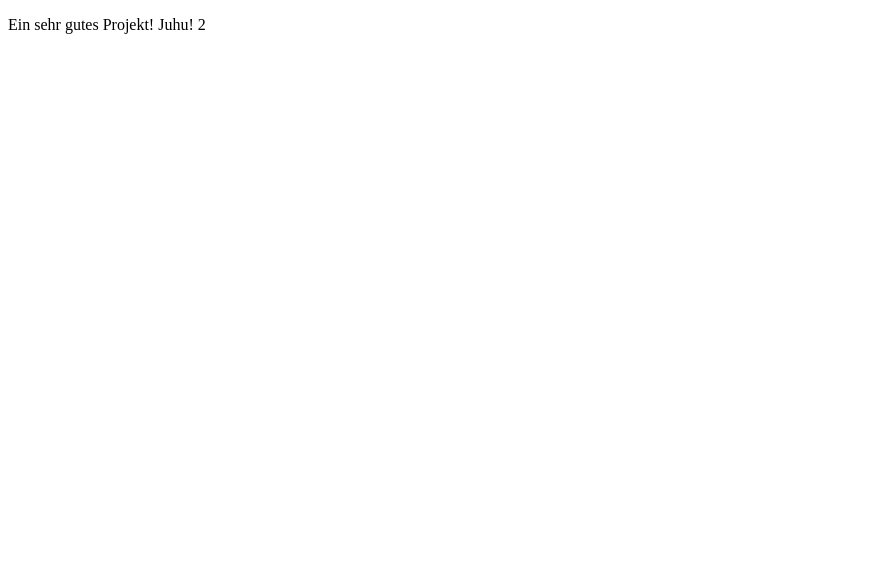
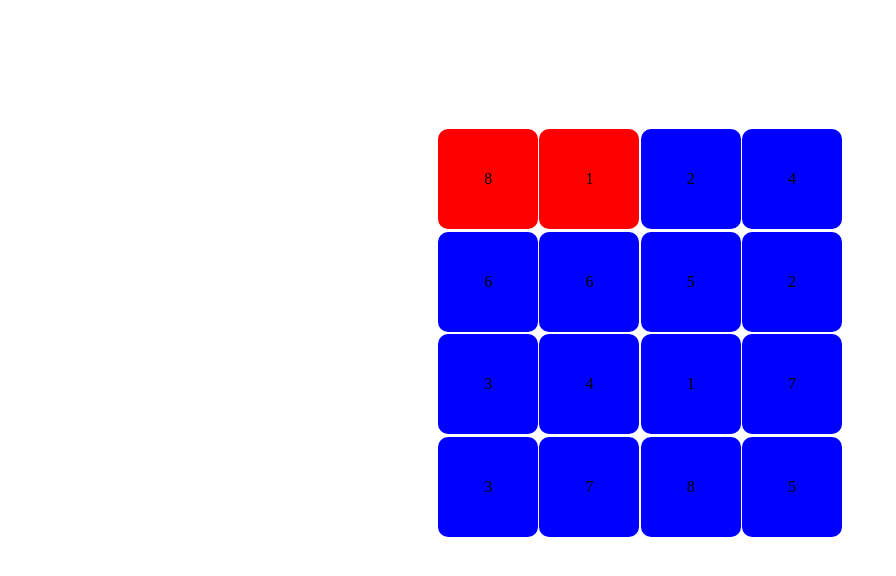
Before and after one commit to TarikSalkovicHTL/tariksalkovichtl.github.io, a plain HTML site: page index.html in a window 1280 px wide. Shown: the whole page, without its empty margins (0-896 px from the left). Drawn offline with Linux system fonts and the light colour scheme.

Commit message:
Imported Memory Code

```diff
--- /dev/null
+++ b/css/style.css
@@ -0,0 +1,34 @@
+*{
+    margin: 0px;
+    padding: 0px;
+    box-sizing: border-box;
+}
+
+div#wrapper{
+    margin: auto;
+    margin-top: 10%;
+    width: 50%;
+    border: 0px solid black;
+    display: flex;
+    flex-wrap: wrap;
+}
+
+div.box{
+    margin: 0.05vw;
+    width: 100%;
+    display: flex;
+    justify-content: center;
+}
+
+div.memory{
+    margin: 0.05vw;
+    height: 100px;
+    width: 100px;
+    /* margin-left: 2%;
+    margin-top: 2%; */
+    background-color: blue;
+    display: flex;
+    align-items: center;
+    justify-content: center;
+    border-radius: 10px;
+}
--- a/index.html
+++ b/index.html
@@ -1,12 +1,17 @@
 <!DOCTYPE html>
-<html lang="en">
+<html lang="de">
 <head>
     <meta charset="UTF-8">
     <meta http-equiv="X-UA-Compatible" content="IE=edge">
     <meta name="viewport" content="width=device-width, initial-scale=1.0">
-    <title>Hello World</title>
+    <link rel="stylesheet" type="text/css" href="./css/style.css">
+    <title>Memory</title>
 </head>
 <body>
-    <p>Ein sehr gutes Projekt! Juhu! 2</p>
+    <div id="wrapper">
+
+    </div>
+
+    <script src="js/lv1.js"></script>
 </body>
 </html>
--- /dev/null
+++ b/js/lv1.js
@@ -0,0 +1,61 @@
+let openedCards = [];
+let count = 0;
+render(16);
+
+function render(levelCards){
+    const width = Math.sqrt(levelCards);
+    // if(width % 2 !== 0)
+    //     return console.log('invalid size')
+    openedCards = [];
+    let cardType = [];
+    for (let i = 0; i < levelCards / 2; i++){
+        cardType.push(i + 1);
+        cardType.push(i + 1);
+    }
+
+    cardType = shuffle(cardType);
+
+    let cont = document.querySelector('#wrapper')
+    cont.innerHTML = "";
+
+    for (let i = 0; i < width; i++){
+        let div = document.createElement('div');
+        div.className = "box";
+        cont.appendChild(div);
+    }
+
+    let rows = document.getElementsByClassName('box');
+    for(let i = 0; i < rows.length; i++){
+        for (let j = i * width; j < (i +1) * width; j++){
+            var d = document.createElement('div');
+            d.innerHTML = cardType[j];
+            d.type = cardType[j];
+            d.className = "memory";
+            rows.item(i).appendChild(d);
+            d.addEventListener('click', flipp(d));
+        }
+
+    }
+}
+
+function shuffle(arr){
+    let cards = arr.length;
+    while(cards > 0){
+        let ranCard = Math.floor(Math.random() * cards);
+        cards--;
+        let temp = arr[cards];
+        arr[cards] = arr[ranCard];
+        arr[ranCard] = temp;
+    }
+    return arr;
+}
+
+function flipp(c){
+    count++;
+    if(count < 3){
+        if(count == 2){
+
+        }
+        c.style.background = "red"
+    }
+}
```
